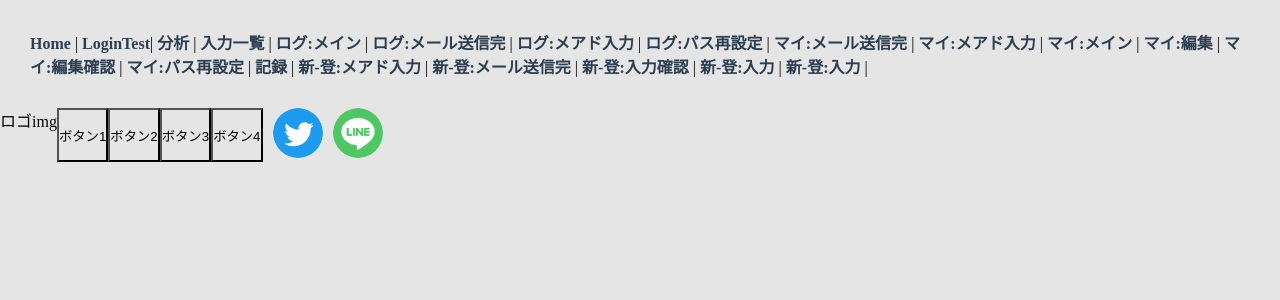
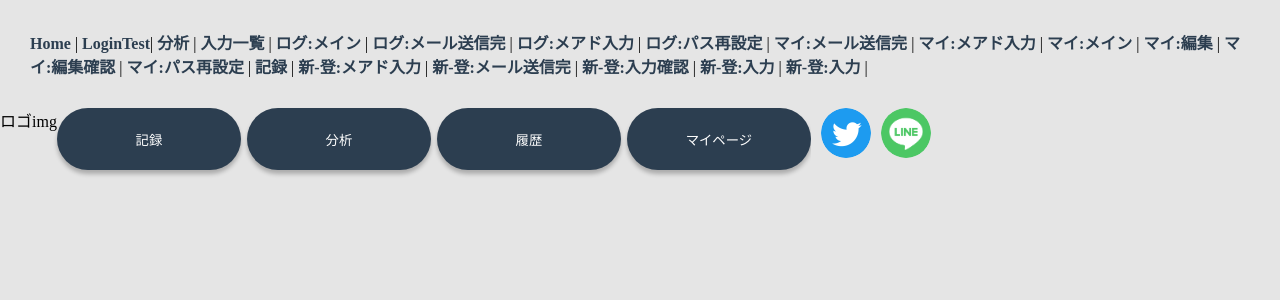
Before and after one commit to kiku-tea/kit-kakeibo, a Vue app: page /#/analysis/1 in a window 1280 px wide. Shown: the top 300 px of the page. Built offline with nearby package versions, Linux system fonts and the light colour scheme; the HTML template or start-up script is replaced by a standard one; what vue-cookies would draw is missing.

Commit message:
MainButtonを作成 NavHeaderに挿入

```diff
--- a/src/components/atoms/MainButton.vue
+++ b/src/components/atoms/MainButton.vue
@@ -4,11 +4,24 @@
 
 <style scoped>
 	.button {
-		padding: 0.5em 0;
-		width: 147px;
+    box-shadow: 0px 4px 4px rgba(0, 0, 0, 0.25);
+		width: 184px;
+    height: 62px;
+    display: flex;
+    justify-content: center;
+    align-items: center;
     background-color: #2C3E50;
 		color: #fff;
+    border-radius: 100vh;
+    transition: all .2s;
+    border: 2px solid transparent;
 	}
+  .button:hover {
+    color: #2C3E50;
+    background-color: #fff;
+    border: 2px solid currentColor;
+
+  }
 </style>
 
 <script>
--- a/src/components/molecules/NavHeader.vue
+++ b/src/components/molecules/NavHeader.vue
@@ -3,10 +3,12 @@
         <!-- ロゴ img-->
         <p>ロゴimg</p>
         <!-- ボタン -->
-        <button>ボタン1</button>
-        <button>ボタン2</button>
-        <button>ボタン3</button>
-        <button>ボタン4</button>
+        <div class="flex">
+            <MainButton v-bind:text="text1"></MainButton>
+            <MainButton v-bind:text="text2"></MainButton>
+            <MainButton v-bind:text="text3"></MainButton>
+            <MainButton v-bind:text="text4"></MainButton>
+        </div>
         <!-- SNSシェア -->
         <div class="share_buttons">
             <SharingButtom v-bind:link="toTwitterLink" v-bind:icon="twitterIcon" />
@@ -18,10 +20,12 @@
 
 </template>
 <script>
-import SharingButtom from "@/components/atoms/SharingButtom.vue"
+import SharingButtom from "@/components/atoms/SharingButtom.vue";
+import MainButton from '@/components/atoms/MainButton.vue';
 export default {
     components: {
         SharingButtom,
+        MainButton,
     },
     data() {
         return {
@@ -29,6 +33,10 @@ export default {
             twitterIcon: require("@/assets/img/png/twitterIconCircleBlue.png"),
             toLineLink: "//timeline.line.me/social-plugin/share?url=シェアするページのURL&text=サンプルテキスト",
             lineIcon: require("@/assets/img/png/lineIconCircleGreen.png"),
+            text1: '記録',
+            text2: '分析',
+            text3: '履歴',
+            text4: 'マイページ',
         }
     },
 }
@@ -40,4 +48,20 @@ export default {
 .share_buttons {
     display: flex;
 }
+/* リセット */
+button {
+    background-color: transparent;
+    border: none;
+    cursor: pointer;
+    outline: none;
+    margin: 0;
+    padding: 0;
+    appearance: none;
+}
+
+
+.flex {
+    display: flex;
+    gap: 6px;
+}
 </style>
--- a/src/components/organisms/LoginView.vue
+++ b/src/components/organisms/LoginView.vue
@@ -29,7 +29,7 @@ export default defineComponent({
 
 <style scoped>
 .login-view {
-  width: 400px;
+  /* width: 400px; */
   margin: auto;
 }
 </style>
```
